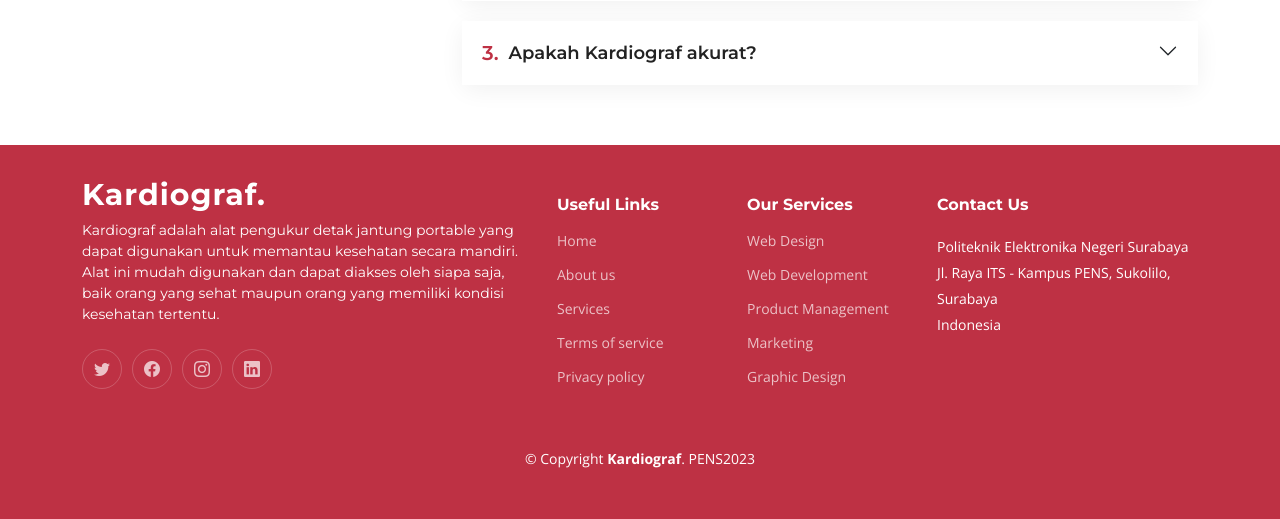
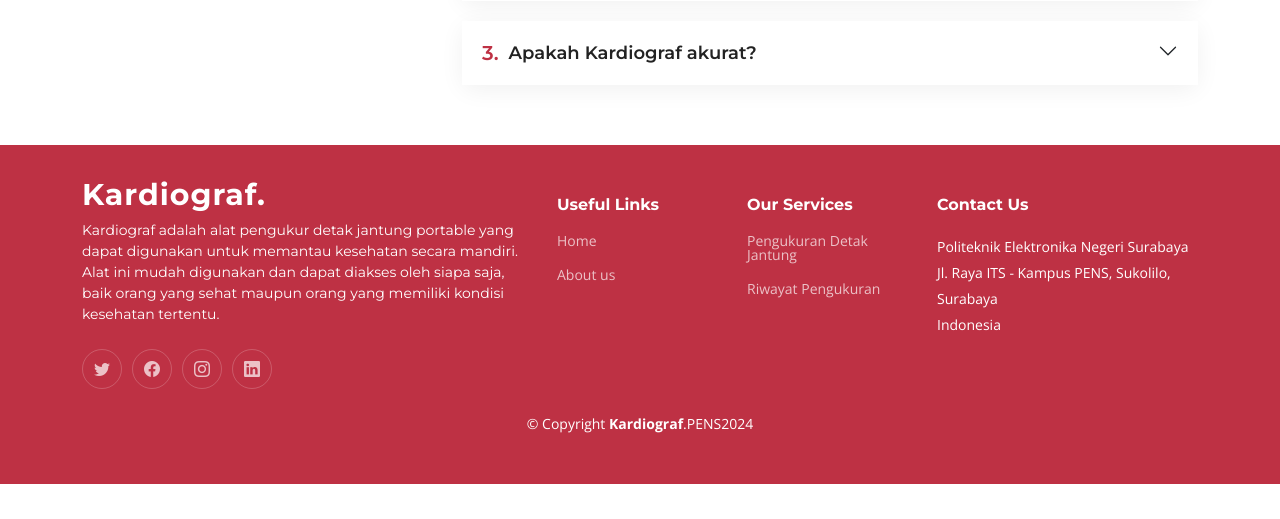
Before and after one commit to Irfan-Taufiqurrahman/Kardiograf, a Django app: page / in a window 1280 px wide. Shown: the part 3195-3714 px from the top of the page. After the commit the page ends 3679 px from the top, so only its background shows below. Run offline with Django 4.2, Linux system fonts and the light colour scheme; the visitor is signed in with stand-in values (Sample User, id 1); some libraries are stand-ins or nearby versions.

Commit message:
update image login and register, add footer to 'pengukuran' and 'history'  pages

```diff
--- a/kardiografproject/static/css/authentication.css
+++ b/kardiografproject/static/css/authentication.css
@@ -24,7 +24,7 @@
 }
 
 .side-image{
-    background-image: url("../img/img-auth.jpg");
+    background-image: url("../img/img-login.jpg");
     background-position: center;
     background-size: cover;
     background-repeat: no-repeat;
--- a/kardiografproject/static/css/authenticationnn.css
+++ b/kardiografproject/static/css/authenticationnn.css
@@ -25,7 +25,7 @@
 }
 
 .side-image{
-    background-image: url('../img/img-auth.jpg');
+    background-image: url('../img/img-login.jpg');
     background-position: center;
     background-size: cover;
     background-repeat: no-repeat;
--- /dev/null
+++ b/templates/asset/assetFooter.html
@@ -0,0 +1,56 @@
+  <!-- ======= Footer ======= -->
+  <footer id="footer" class="footer">
+
+    <div class="container">
+      <div class="row gy-4">
+        <div class="col-lg-5 col-md-12 footer-info">
+          <a href="index.html" class="logo d-flex align-items-center">
+            <span>Kardiograf<span>.</span></span>
+          </a>
+          <p>
+            Kardiograf adalah alat pengukur detak jantung portable yang dapat digunakan untuk memantau kesehatan secara mandiri. Alat ini mudah digunakan dan dapat diakses oleh siapa saja, baik orang yang sehat maupun orang yang memiliki kondisi kesehatan tertentu.</p>
+          <div class="social-links d-flex mt-4">
+            <a href="#" class="twitter"><i class="bi bi-twitter"></i></a>
+            <a href="#" class="facebook"><i class="bi bi-facebook"></i></a>
+            <a href="#" class="instagram"><i class="bi bi-instagram"></i></a>
+            <a href="#" class="linkedin"><i class="bi bi-linkedin"></i></a>
+          </div>
+        </div>
+
+        <div class="col-lg-2 col-6 footer-links">
+          <h4>Useful Links</h4>
+          <ul>
+            <li><a href="/">Home</a></li>
+            <li><a href="/">About us</a></li>
+          </ul>
+        </div>
+
+        <div class="col-lg-2 col-6 footer-links">
+          <h4>Our Services</h4>
+          <ul>
+            <li><a href="/kardiograf">Pengukuran Detak Jantung</a></li>
+            <li><a href="/rekam-medik">Riwayat Pengukuran</a></li>
+          </ul>
+        </div>
+
+        <div class="col-lg-3 col-md-12 footer-contact text-center text-md-start">
+          <h4>Contact Us</h4>
+          <p>
+            Politeknik Elektronika Negeri Surabaya <br>
+            Jl. Raya ITS - Kampus PENS, Sukolilo, Surabaya<br>
+            Indonesia <br><br>
+          </p>
+
+        </div>
+
+      </div>
+    </div>
+
+    <div class="container mt-4">
+      <div class="copyright">
+        &copy; Copyright <strong><span>Kardiograf</span></strong>.PENS2024
+      </div>
+    </div>
+
+  </footer><!-- End Footer -->
+  <!-- End Footer -->
--- a/templates/authentication/login.html
+++ b/templates/authentication/login.html
@@ -8,7 +8,7 @@
         <div class="row" id="box-login">
             <div class="col-md-6 side-image">
                 <!-------------      image     ------------->
-                <img src="{% static 'img/img-auth.jpg' %}" class="img-fluid" alt="Authentication Image">
+                <!-- <img src="{% static 'img/img-login.jpg' %}" class="img-fluid" alt="Authentication Image"> -->
             </div>
             <div class="col-md-6 right">
                 <div class="input-box">
--- a/templates/authentication/signup.html
+++ b/templates/authentication/signup.html
@@ -7,7 +7,7 @@
                 <!-------------      image     ------------->
                 <img src="images/white.png" alt="">
                 <div class="text">
-                    <p>Join the community of developers <i>- ludiflex</i></p>
+                    <!-- <p>Join the community of developers <i>- ludiflex</i></p> -->
                 </div>
             </div>
 
--- a/templates/kardiograf/index.html
+++ b/templates/kardiograf/index.html
@@ -257,67 +257,6 @@
 
   </main><!-- End #main -->
 
-  <!-- ======= Footer ======= -->
-  <footer id="footer" class="footer">
-
-    <div class="container">
-      <div class="row gy-4">
-        <div class="col-lg-5 col-md-12 footer-info">
-          <a href="index.html" class="logo d-flex align-items-center">
-            <span>Kardiograf<span>.</span></span>
-          </a>
-          <p>
-            Kardiograf adalah alat pengukur detak jantung portable yang dapat digunakan untuk memantau kesehatan secara mandiri. Alat ini mudah digunakan dan dapat diakses oleh siapa saja, baik orang yang sehat maupun orang yang memiliki kondisi kesehatan tertentu.</p>
-          <div class="social-links d-flex mt-4">
-            <a href="#" class="twitter"><i class="bi bi-twitter"></i></a>
-            <a href="#" class="facebook"><i class="bi bi-facebook"></i></a>
-            <a href="#" class="instagram"><i class="bi bi-instagram"></i></a>
-            <a href="#" class="linkedin"><i class="bi bi-linkedin"></i></a>
-          </div>
-        </div>
-
-        <div class="col-lg-2 col-6 footer-links">
-          <h4>Useful Links</h4>
-          <ul>
-            <li><a href="#">Home</a></li>
-            <li><a href="#">About us</a></li>
-            <li><a href="#">Services</a></li>
-            <li><a href="#">Terms of service</a></li>
-            <li><a href="#">Privacy policy</a></li>
-          </ul>
-        </div>
-
-        <div class="col-lg-2 col-6 footer-links">
-          <h4>Our Services</h4>
-          <ul>
-            <li><a href="#">Web Design</a></li>
-            <li><a href="#">Web Development</a></li>
-            <li><a href="#">Product Management</a></li>
-            <li><a href="#">Marketing</a></li>
-            <li><a href="#">Graphic Design</a></li>
-          </ul>
-        </div>
-
-        <div class="col-lg-3 col-md-12 footer-contact text-center text-md-start">
-          <h4>Contact Us</h4>
-          <p>
-            Politeknik Elektronika Negeri Surabaya <br>
-            Jl. Raya ITS - Kampus PENS, Sukolilo, Surabaya<br>
-            Indonesia <br><br>
-          </p>
-
-        </div>
-
-      </div>
-    </div>
-
-    <div class="container mt-4">
-      <div class="copyright">
-        &copy; Copyright <strong><span>Kardiograf</span></strong>. PENS2023
-      </div>
-    </div>
-
-  </footer><!-- End Footer -->
-  <!-- End Footer -->
+  {% include 'asset/assetFooter.html' %}
   {% include 'asset/assetScript.html' %}
 </body>
--- a/templates/kardiograf/profile.html
+++ b/templates/kardiograf/profile.html
@@ -149,6 +149,7 @@
         </div>
     </div>
     </section>
+    {% include 'asset/assetFooter.html' %}
 
   {% endblock %}
 
--- a/templates/kardiograf/rekamMedik.html
+++ b/templates/kardiograf/rekamMedik.html
@@ -195,6 +195,7 @@
       </div>
     </div>
   </div>
+  {% include 'asset/assetFooter.html' %}
 
   {% endblock %}
 </body>
```
Also changed, not shown: templates/kardiograf/berthCount.html (+7 -9 lines), 1 other file.
